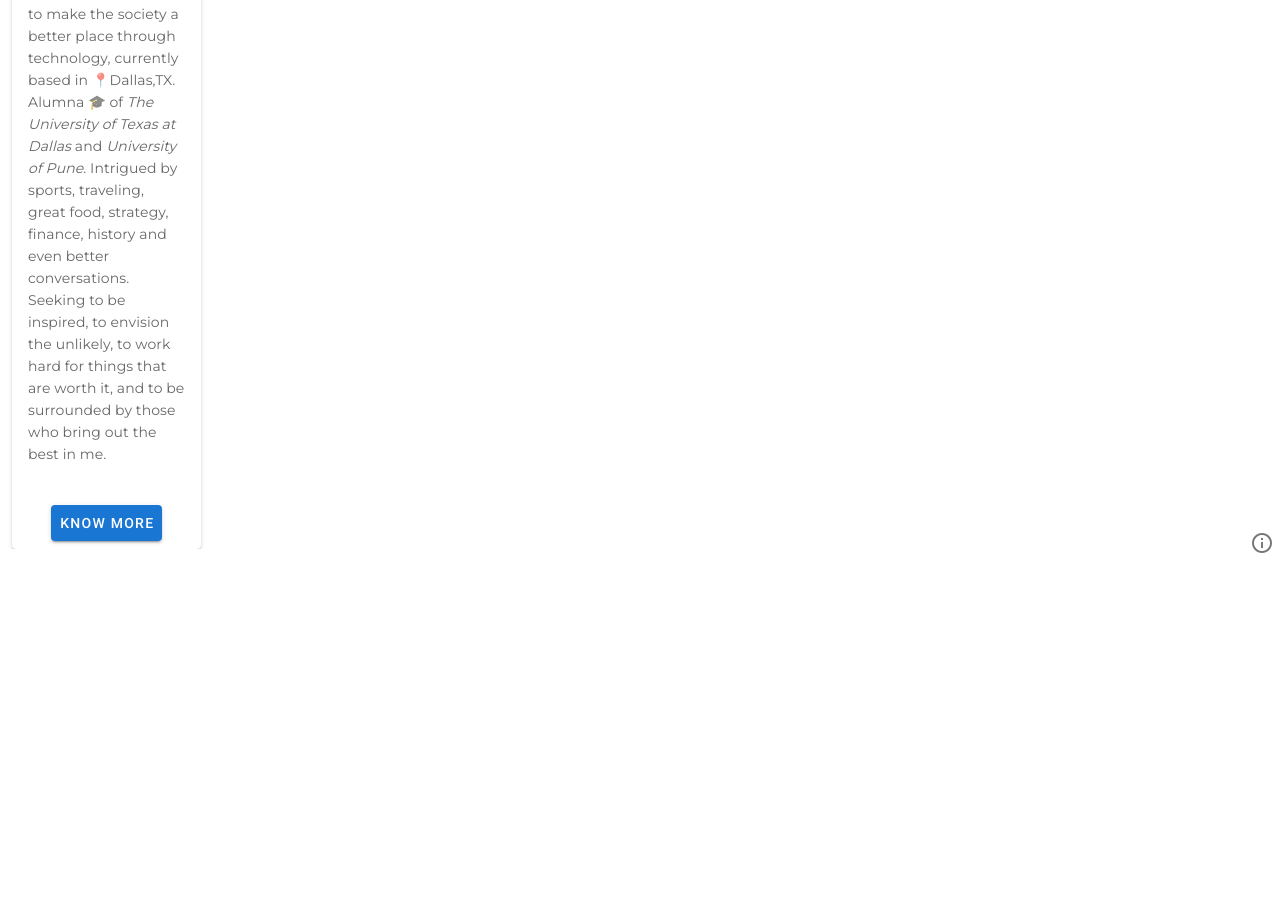
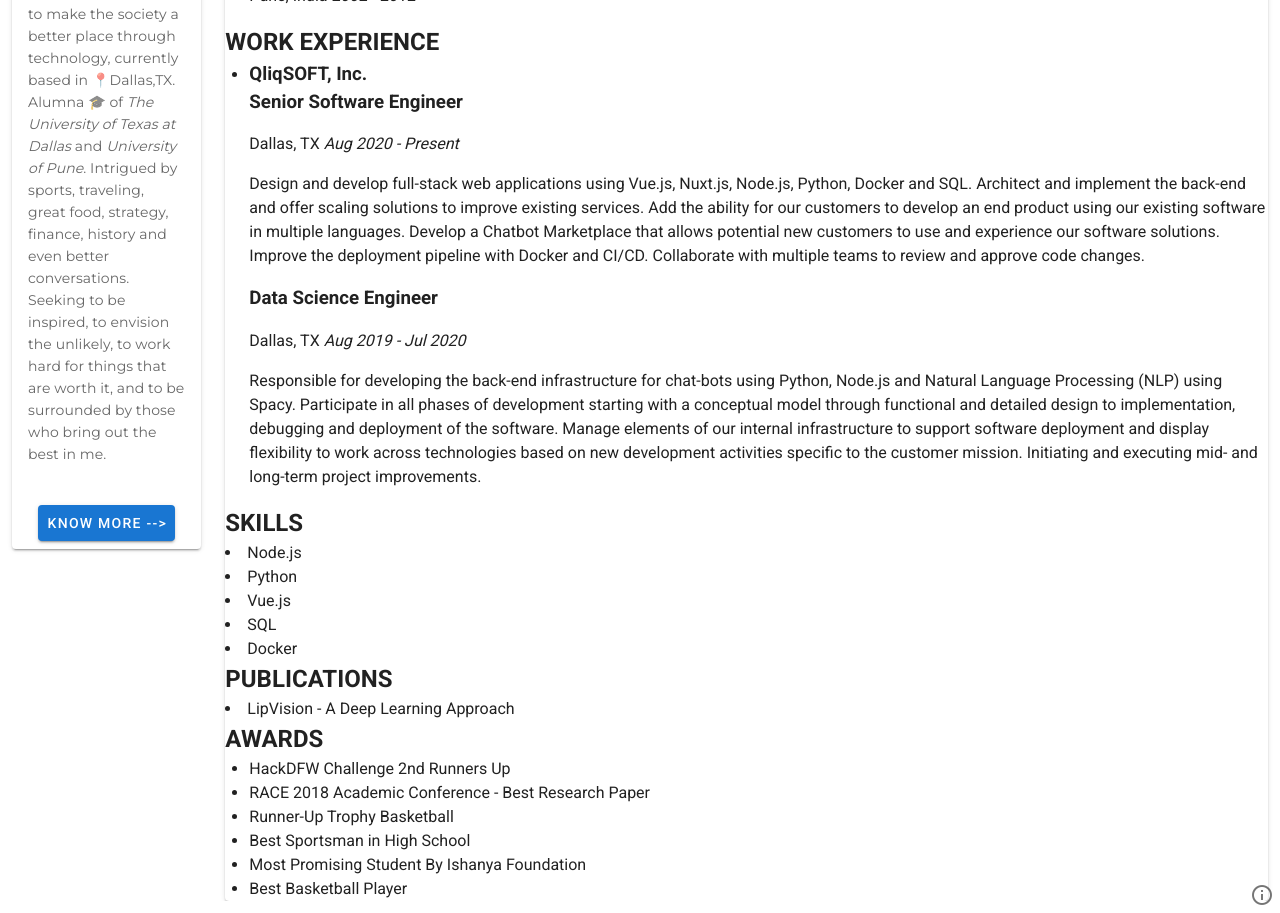
Before and after one commit to shayan09/shayan-app, a Nuxt app: page /about in a window 1280 px wide. Shown: the part 360-1273 px from the top of the page. Before the commit the page ends 921 px from the top, so only its background shows below. Built offline with nearby package versions, Linux system fonts and the light colour scheme; a web font is replaced by a local one; what vue-typed-js would draw is missing.

Commit message:
About page structure complete

```diff
--- a/pages/about.vue
+++ b/pages/about.vue
@@ -10,22 +10,57 @@
         ></v-card-text>
         <v-card-actions>
           <v-spacer></v-spacer>
-          <v-btn color="primary"> Know More </v-btn>
+          <v-btn color="primary"> Know More --></v-btn>
           <v-spacer></v-spacer>
         </v-card-actions>
       </v-card>
     </v-col>
-    <v-col cols="10"><MoreContent /></v-col>
+    <v-col cols="10"><v-card>
+      <h2>EDUCATION</h2>
+      <ul>
+        <li v-for="edu in education" :key="edu.title">
+          <h3>{{ edu.title }}</h3>
+          <p> {{ edu.location }} <i> {{ edu.years }} </i> </p>
+        </li>
+      </ul>
+      <h2>WORK EXPERIENCE</h2>
+      <ul>
+        <li v-for="work in workExperience" :key="work.title">
+          <h3> {{ work.title }} <p> {{ work.role[0] }} </p> </h3>
+          <p> {{ work.location }} <i> {{ work.years[0] }} </i> </p>
+          <p> {{ work.description[0] }} </p>
+           <h3> <p> {{ work.role[1] }} </p> </h3>
+          <p> {{ work.location }} <i> {{ work.years[1] }} </i> </p>
+          <p> {{ work.description[1] }} </p>
+        </li>
+      </ul>
+      <h2>SKILLS</h2>
+      <li v-for="skill in skills" :key="skill">
+        {{ skill }}
+      </li>
+      <h2>PUBLICATIONS</h2>
+      <li v-for="publication in publications" :key="publication">
+        {{ publication }}
+      </li>
+      <h2>AWARDS</h2>
+        <ul>
+          <li v-for="award in awards" :key="award">
+            {{ award }}
+          </li>
+        </ul>
+      </v-card></v-col>
   </v-layout>
 </template>
 
 <script>
-import MoreContent from '../components/MoreContent'
-
 export default {
-  components: { MoreContent },
   data() {
     return {
+      education:  [{title: 'The University of Texas at Dallas', location: 'Dallas, TX', years: '2018 - 2020'}, {title: 'University of Pune', location: 'Pune, India', years: '2014 - 2018'}, {title: 'St. Mary\'s Junior College', location: 'Pune, India', years: '2012 - 2014'}, {title: 'St. Mary\'s School', location: 'Pune, India', years: '2002 - 2012'}],
+      workExperience: [{title: 'QliqSOFT, Inc.', role: ['Senior Software Engineer', 'Data Science Engineer'], location: 'Dallas, TX', description: ['Design and develop full-stack web applications using Vue.js, Nuxt.js, Node.js, Python, Docker and SQL. Architect and implement the back-end and offer scaling solutions to improve existing services. Add the ability for our customers to develop an end product using our existing software in multiple languages. Develop a Chatbot Marketplace that allows potential new customers to use and experience our software solutions. Improve the deployment pipeline with Docker and CI/CD. Collaborate with multiple teams to review and approve code changes.', 'Responsible for developing the back-end infrastructure for chat-bots using Python, Node.js and Natural Language Processing (NLP) using Spacy. Participate in all phases of development starting with a conceptual model through functional and detailed design to implementation, debugging and deployment of the software. Manage elements of our internal infrastructure to support software deployment and display flexibility to work across technologies based on new development activities specific to the customer mission. Initiating and executing mid- and long-term project improvements.'], years: ['Aug 2020 - Present', 'Aug 2019 - Jul 2020']}],
+      skills: ['Node.js', 'Python', 'Vue.js', 'SQL', 'Docker'],
+      publications: ['LipVision - A Deep Learning Approach'],
+      awards: ['HackDFW Challenge 2nd Runners Up', 'RACE 2018 Academic Conference - Best Research Paper', 'Runner-Up Trophy Basketball', 'Best Sportsman in High School', 'Most Promising Student By Ishanya Foundation', 'Best Basketball Player'],
       whoAmI:
         "<p>Hi, I'm Shayan. Trying to make the society a better place through technology, currently based in 📍Dallas,TX. Alumna 🎓 of <em>The University of Texas at Dallas</em> and <em>University of Pune</em>. Intrigued by sports, traveling, great food, strategy, finance, history and even better conversations. Seeking to be inspired, to envision the unlikely, to work hard for things that are worth it, and to be surrounded by those who bring out the best in me.</p>",
     }
```
